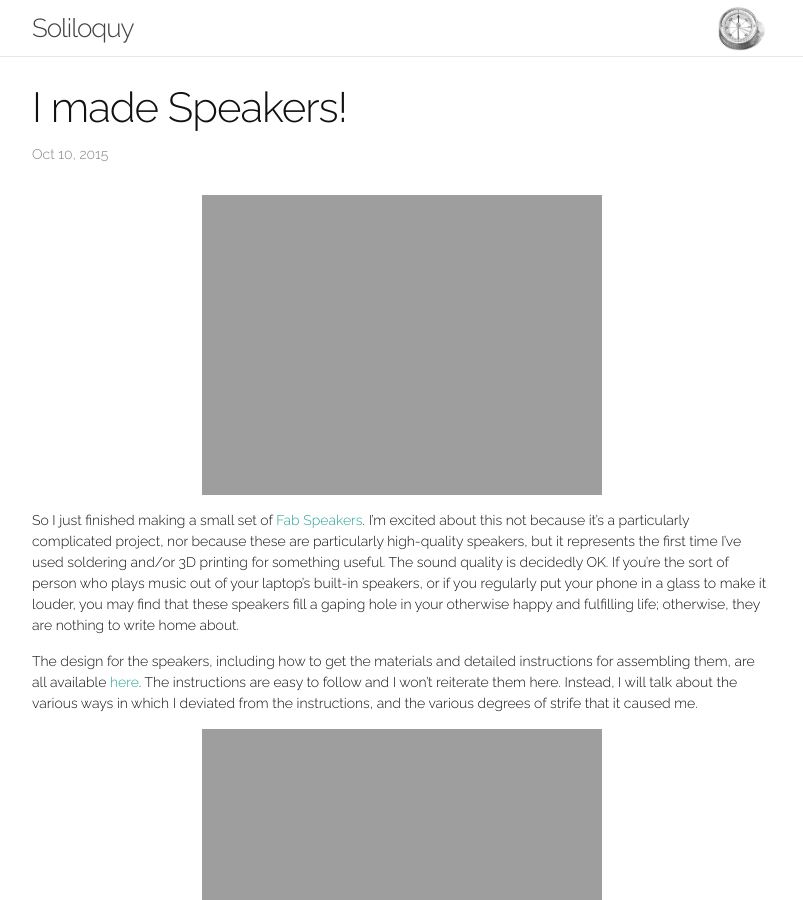
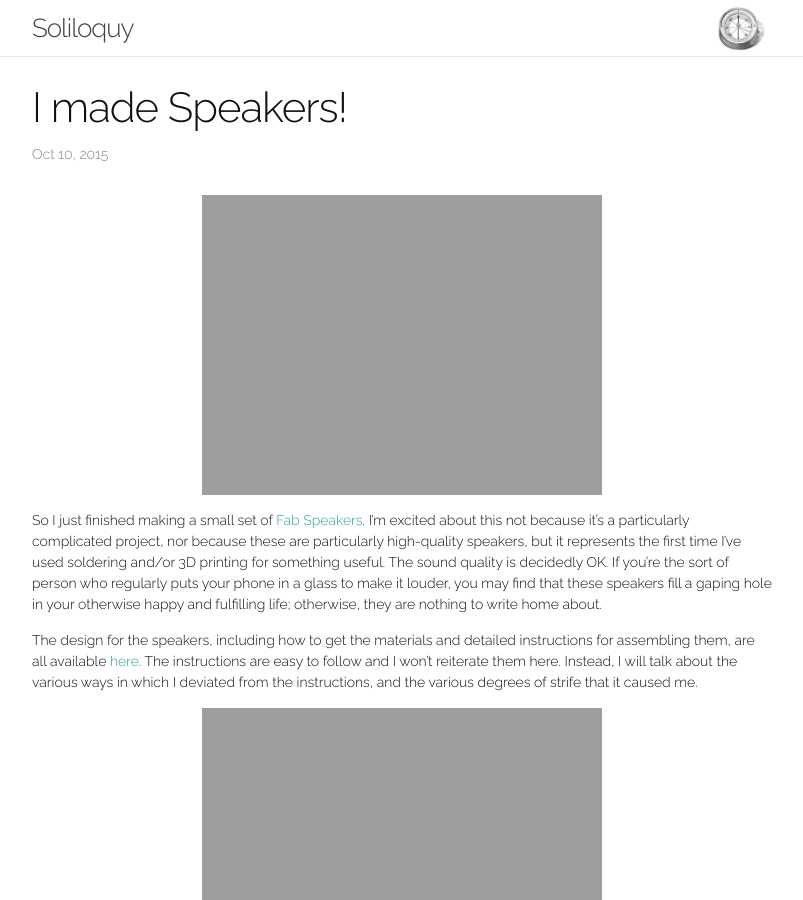
Before and after one commit to jgblight/jgblight.github.io, a Jekyll site: the page built from _posts/2015-10-10-i-made-speakers.markdown, in a window 1280 px wide and 900 px high. Shown: the whole window, without its empty margins (238-1041 px from the left). Built offline with Jekyll 4.4.1, drawn with Linux system fonts in a browser that asks for light colours.

Commit message:
Intrepid post

```diff
--- a/_posts/2015-10-10-i-made-speakers.markdown
+++ b/_posts/2015-10-10-i-made-speakers.markdown
@@ -6,7 +6,7 @@
 
 ![Finished Fab Speakers]({{site.url}}/assets/20151010_finished.jpg)
 
-So I just finished making a small set of [Fab Speakers](http://diy-devices.com/devices/speakers/). I'm excited about this not because it's a particularly complicated project, nor because these are particularly high-quality speakers, but it represents the first time I've used soldering and/or 3D printing for something useful. The sound quality is decidedly OK. If you're the sort of person who plays music out of your laptop's built-in speakers, or if you regularly put your phone in a glass to make it louder, you may find that these speakers fill a gaping hole in your otherwise happy and fulfilling life; otherwise, they are nothing to write home about.
+So I just finished making a small set of [Fab Speakers](http://diy-devices.com/devices/speakers/). I'm excited about this not because it's a particularly complicated project, nor because these are particularly high-quality speakers, but it represents the first time I've used soldering and/or 3D printing for something useful. The sound quality is decidedly OK. If you're the sort of person who regularly puts your phone in a glass to make it louder, you may find that these speakers fill a gaping hole in your otherwise happy and fulfilling life; otherwise, they are nothing to write home about.
 
 <!--more-->
 
--- a/index.html
+++ b/index.html
@@ -11,6 +11,6 @@
 
 <div class="link"> <a href='/blog/'>blog</a> </div>
 <div class="link"> <a href='https://github.com/{{ site.github_username }}'>github</a> </div>
-<div class="link"> <a href='https://twitter.com/{{ site.twitter_username }}'>twitter</a> </div>
+<div class="link"> <a href='https://twitter.com/{{ site.twitter_username }}'>twitter</a> </div><div class="link"> <a href='https://intrepid.me/profile/jgblight'>intrepid</a> </div>
 </div>
 </div>
```
